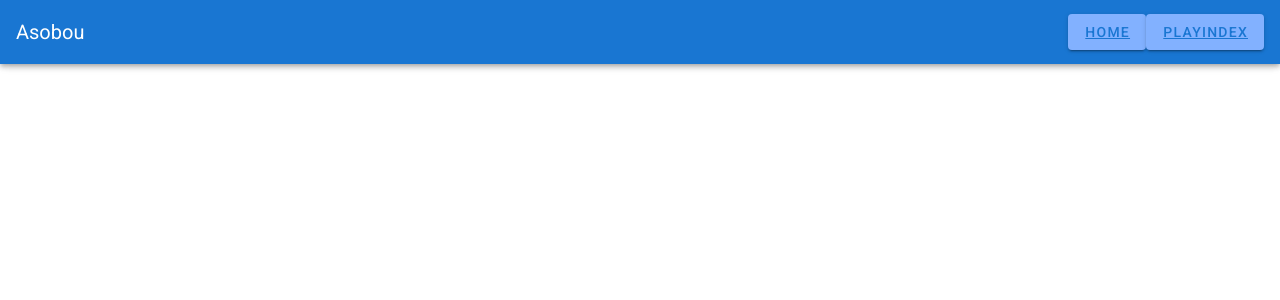
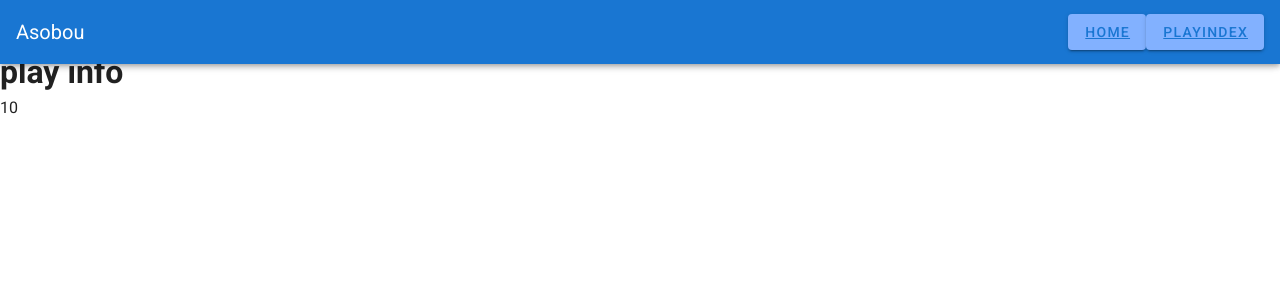
Before and after one commit to mini-will/asobou-prototype, a Vue app: page /playinfo/10 in a window 1280 px wide. Shown: the top 300 px of the page. Built offline with nearby package versions, Linux system fonts and the light colour scheme.

Commit message:
[add] playInfo画面の追加

```diff
--- a/src/App.vue
+++ b/src/App.vue
@@ -1,7 +1,7 @@
 <template>
   <v-app>
     <v-app-bar color="primary" dark app>
-      <v-toolbar-title>Asobou</v-toolbar-title>
+      <v-toolbar-title style="cursor: pointer" @click="$router.push('/')">Asobou</v-toolbar-title>
       <v-spacer></v-spacer>
       <v-btn pr-4 color="accent">
         <router-link to="/">Home</router-link>
@@ -23,6 +23,6 @@ export default {
 
   data: () => ({
     //
-  }),
+  })
 };
 </script>
--- a/src/router/index.js
+++ b/src/router/index.js
@@ -2,6 +2,7 @@ import Vue from 'vue'
 import VueRouter from 'vue-router'
 import Home from '../views/Home.vue'
 import PlayIndex from '../views/PlayIndex.vue'
+import PlayInfo from '../views/PlayInfo.vue'
 
 Vue.use(VueRouter)
 
@@ -14,7 +15,13 @@ const routes = [{
     path: '/playindex',
     name: 'PlayIndex',
     component: PlayIndex
-  }
+  },
+  {
+    path: '/playinfo/:id',
+    name: 'PlayInfo',
+    component: PlayInfo
+  },
+
 ]
 
 const router = new VueRouter({
--- a/src/views/PlayIndex.vue
+++ b/src/views/PlayIndex.vue
@@ -11,7 +11,7 @@
       <h3>おうちであそぶ</h3>
       <v-row>
         <v-col>
-          <v-card>
+          <v-card :to="{ name: 'PlayInfo', params: { id:this.temp1.id } }">
             <v-img
               :src="this.temp1.image_url"
               class="white--text align-end"
@@ -34,7 +34,7 @@
       <h3>そとであそぶ</h3>
       <v-row>
         <v-col>
-          <v-card>
+          <v-card :to="{ name: 'PlayInfo', params: { id:this.temp2.id } }">
             <v-img
               :src="this.temp2.image_url"
               class="white--text align-end"
--- /dev/null
+++ b/src/views/PlayInfo.vue
@@ -0,0 +1,10 @@
+<template>
+  <div>
+    <h1>play info</h1>
+    <p>{{$route.params.id}}</p>
+  </div>
+</template>
+
+<script>
+export default {};
+</script>
```
